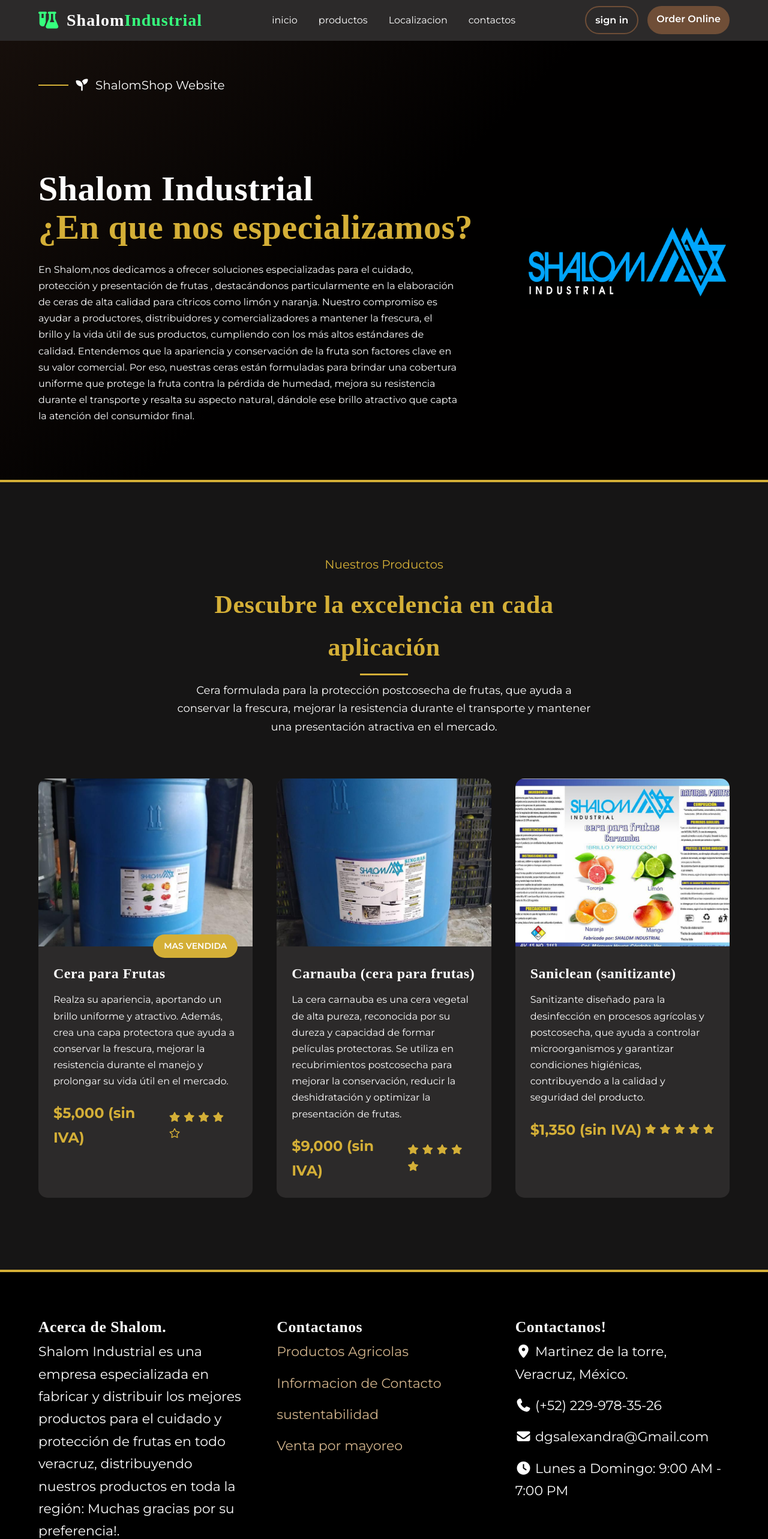
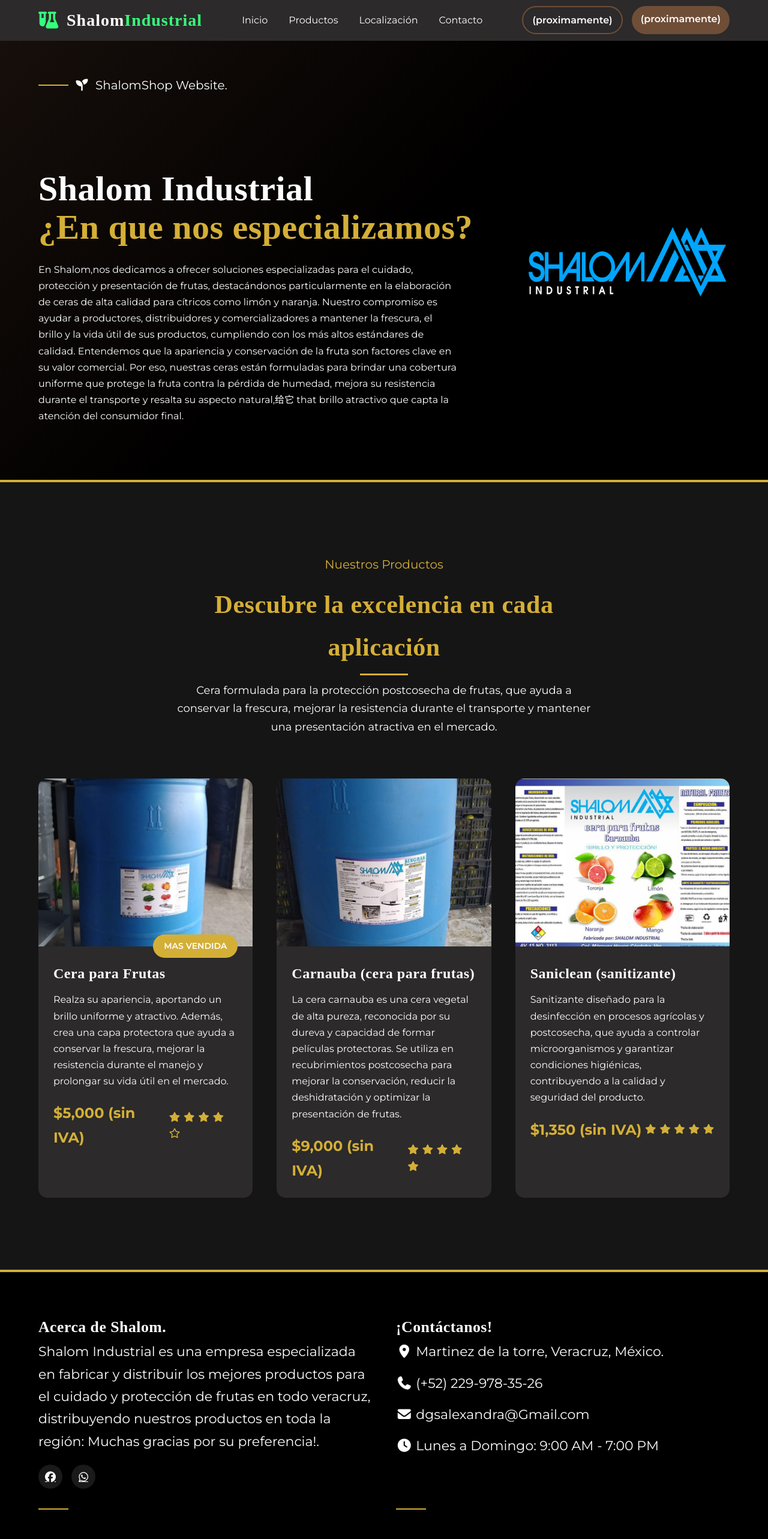
Before and after one commit to shalomIndustrial/ShalomShop.com, a plain HTML site: page index.html in a window 1280 px wide. Shown: the top 2566 px of the page at 60% size. Drawn offline with Linux system fonts and the light colour scheme; a web font is replaced by a local one.

Commit message:
Update index.html

```diff
--- a/index.html
+++ b/index.html
@@ -1,19 +1,15 @@
 <!DOCTYPE html>
 <html lang="es">
-
 <head>
     <meta charset="UTF-8">
     <meta name="viewport" content="width=device-width, initial-scale=1.0">
-    <title> SHALOM Shop</title>
+    <title>SHALOM Shop</title>
     <!-- Link to ccs file -->
-    <link rel="stylesheet" href="https://cdnjs.cloudflare.com/ajax/libs/font-awesome/7.0.1/css/all.min.css" integrity="sha512-2SwdPD6INVrV/lHTZbO2nodKhrnDdJK9/kg2XD1r9uGqPo1cUbujc+IYdlYdEErWNu69gVcYgdxlmVmzTWnetw==" crossorigin="anonymous" referrerpolicy="no-referrer"
-    />
+    <link rel="stylesheet" href="https://cdnjs.cloudflare.com/ajax/libs/font-awesome/7.0.1/css/all.min.css" integrity="sha512-2SwdPD6INVrV/lHTZbO2nodKhrnDdJK9/kg2XD1r9uGqPo1cUbujc+IYdlYdEErWNu69gVcYgdxlmVmzTWnetw==" crossorigin="anonymous" referrerpolicy="no-referrer" />
     <!-- lets link google font for inserting font families-->
     <link rel="preconnect" href="https://fonts.googleapis.com">
     <link rel="preconnect" href="https://fonts.gstatic.com" crossorigin>
-    <link href="https://fonts.googleapis.com/css2?family=Montserrat:ital
-,wght@0,100..900;1,100..900&family=Playfair:ital,opsz,wght@0,5..1200
-,300..900;1,5..1200,300..900&display=swap" rel="stylesheet">
+    <link href="https://fonts.googleapis.com/css2?family=Montserrat:ital,wght@0,100..900;1,100..900&family=Playfair:ital,opsz,wght@0,5..1200,300..900;1,5..1200,300..900&display=swap" rel="stylesheet">
     <!-- Link to ccs file -->
     <link rel="stylesheet" href="styles.css">
 </head>
@@ -23,7 +19,6 @@
     <header>
         <div class="container header-container">
             <a href="#" class="logo">
-
                 <!-- now insert shalom icons here-->
                 <i class="fa-solid fa-flask-vial logo-icon"></i>
                 <div class="logo-text">Shalom<span>Industrial</span></div>
@@ -31,36 +26,32 @@
 
             <nav>
                 <ul>
-                    <li><a href="#">inicio</a></li>
-                    <li><a href="#productos">productos</a></li>
-                    <li><a href="#localizacion">Localizacion</a></li>
-                    <li><a href="#contactos">contactos</a></li>
+                    <li><a href="#inicio">Inicio</a></li>
+                    <li><a href="#productos">Productos</a></li>
+                    <li><a href="#localizacion">Localización</a></li>
+                    <li><a href="#contactos">Contacto</a></li>
                 </ul>
             </nav>
 
             <div class="nav-buttons">
-                <a href="#" class="btn btn-secondary">sign in</a>
-                <a href="#" class="btn btn-primary">Order Online</a>
+                <a href="#" class="btn btn-secondary">(proximamente)</a>
+                <a href="#" class="btn btn-primary">(proximamente)</a>
             </div>
         </div>
     </header>
 
     <!-- Hero Section -->
-    <section class="hero">
+    <section class="hero" id="inicio">
         <div class="container">
             <div class="hero-content">
                 <div class="hero-subtitle">
-                    <i class="fa-solid fa-seedling"></i> ShalomShop Website
+                    <i class="fa-solid fa-seedling"></i> ShalomShop Website.
                 </div>
-                <h1 class="hero-title"><br>Shalom Industrial <br><span>
-             ¿En que nos especializamos? </span></h1>
-                <p class="hero-text">En Shalom,nos dedicamos a ofrecer soluciones especializadas para el cuidado, protección y presentación de frutas , destacándonos particularmente en la elaboración de ceras de alta calidad para cítricos como limón y naranja. Nuestro compromiso
-                    es ayudar a productores, distribuidores y comercializadores a mantener la frescura, el brillo y la vida útil de sus productos, cumpliendo con los más altos estándares de calidad. Entendemos que la apariencia y conservación de la fruta
-                    son factores clave en su valor comercial. Por eso, nuestras ceras están formuladas para brindar una cobertura uniforme que protege la fruta contra la pérdida de humedad, mejora su resistencia durante el transporte y resalta su aspecto
-                    natural, dándole ese brillo atractivo que capta la atención del consumidor final.</p>
+                <h1 class="hero-title"><br>Shalom Industrial <br><span>¿En que nos especializamos?</span></h1>
+                <p class="hero-text">En Shalom,nos dedicamos a ofrecer soluciones especializadas para el cuidado, protección y presentación de frutas, destacándonos particularmente en la elaboración de ceras de alta calidad para cítricos como limón y naranja. Nuestro compromiso es ayudar a productores, distribuidores y comercializadores a mantener la frescura, el brillo y la vida útil de sus productos, cumpliendo con los más altos estándares de calidad. Entendemos que la apariencia y conservación de la fruta son factores clave en su valor comercial. Por eso, nuestras ceras están formuladas para brindar una cobertura uniforme que protege la fruta contra la pérdida de humedad, mejora su resistencia durante el transporte y resalta su aspecto natural,给它 that brillo atractivo que capta la atención del consumidor final.</p>
                 <div class="hero-buttons">
-                    <a href="#productos" class="btn btn-primary">Explota tu blends</a>
-                    <a href="#" class="btn btn-secondary"> visitanos en nuestra tienda</a>
+                    <a href="#productos" class="btn btn-primary">Explorar</a>
+                    <a href="#" class="btn btn-secondary">(proximamente)</a>
                 </div>
             </div>
             <img src="4.png" style="width: 350px;">
@@ -73,7 +64,7 @@
             <div class="section-header">
                 <div class="section-subtitle">Nuestros Productos</div>
                 <h2 class="section-title">Descubre la excelencia en cada aplicación</h2>
-                <p class="section-desc"> Cera formulada para la protección postcosecha de frutas, que ayuda a conservar la frescura, mejorar la resistencia durante el transporte y mantener una presentación atractiva en el mercado.</p>
+                <p class="section-desc">Cera formulada para la protección postcosecha de frutas, que ayuda a conservar la frescura, mejorar la resistencia durante el transporte y mantener una presentación atractiva en el mercado.</p>
             </div>
 
             <div class="product-grid">
@@ -85,7 +76,7 @@
                     <div class="product-info">
                         <div class="product-tag">MAS VENDIDA</div>
                         <h3 class="product-title">Cera para Frutas</h3>
-                        <p class="product-desc"> Realza su apariencia, aportando un brillo uniforme y atractivo. Además, crea una capa protectora que ayuda a conservar la frescura, mejorar la resistencia durante el manejo y prolongar su vida útil en el mercado. </p>
+                        <p class="product-desc">Realza su apariencia, aportando un brillo uniforme y atractivo. Además, crea una capa protectora que ayuda a conservar la frescura, mejorar la resistencia durante el manejo y prolongar su vida útil en el mercado.</p>
                         <div class="product-footer">
                             <div class="product-price">$5,000 (sin IVA)</div>
                             <div class="rating">
@@ -105,10 +96,8 @@
                     </div>
 
                     <div class="product-info">
-                        <h3 class="product-title">Carnauba (cera para frutas) </h3>
-                        <p class="product-desc">La cera carnauba es una cera vegetal de alta pureza, reconocida por su dureza y capacidad de formar películas protectoras. Se utiliza en recubrimientos postcosecha para mejorar la conservación, reducir la deshidratación y optimizar
-                            la presentación de frutas.
-                        </p>
+                        <h3 class="product-title">Carnauba (cera para frutas)</h3>
+                        <p class="product-desc">La cera carnauba es una cera vegetal de alta pureza, reconocida por su dureva y capacidad de formar películas protectoras. Se utiliza en recubrimientos postcosecha para mejorar la conservación, reducir la deshidratación y optimizar la presentación de frutas.</p>
                         <div class="product-footer">
                             <div class="product-price">$9,000 (sin IVA)</div>
                             <div class="rating">
@@ -117,12 +106,10 @@
                                 <i class="fas fa-star"></i>
                                 <i class="fas fa-star"></i>
                                 <i class="fas fa-star"></i>
-
                             </div>
                         </div>
                     </div>
                 </div>
-
 
                 <div class="product-card">
                     <div class="product-img">
@@ -143,37 +130,27 @@
                         </div>
                     </div>
                 </div>
-                <!-- cierra product-grid -->
+            </div>
+        </div>
     </section>
 
-
-    <!-- footer -->
-    <footer>
+    <!-- contactos -->
+    <footer id="contactos">
         <div class="container">
             <div class="footer-content">
                 <div class="footer-column">
-                    <h3> Acerca de Shalom.</h3>
+                    <h3>Acerca de Shalom.</h3>
                     <p style="color: var(--cera-white); margin-bottom: 20px;">Shalom Industrial es una empresa especializada en fabricar y distribuir los mejores productos para el cuidado y protección de frutas en todo veracruz, distribuyendo nuestros productos en toda la región: Muchas gracias por su preferencia!.</p>
                     <div class="social-links">
                         <a href="#"><i class="fa-brands fa-facebook"></i></a>
-                        <a href="#"><i class="fa-brands fa-instagram"></i></a>
-                        <a href="#"><i class="fa-brands fa-twitter"></i></a>
-                        <a href="#"><i class="fa-brands fa-whatsapp"></i></a>
+                       <a href="https://wa.me/528444993690?text=Hola,%20me%20gustaría%20más%20información%20sobre%20sus%20productos" target="_blank">
+    <i class="fa-brands fa-whatsapp"></i>
+</a>
                     </div>
                 </div>
 
                 <div class="footer-column">
-                    <h3> Contactanos</h3>
-                    <ul class="footer-links">
-                        <li><a href="#">Productos Agricolas</a></li>
-                        <li><a href="#">Informacion de Contacto</a></li>
-                        <li><a href="#">sustentabilidad</a></li>
-                        <li><a href="#">Venta por mayoreo</a></li>
-                    </ul>
-                </div>
-
-                <div class="footer-column">
-                    <h3>Contactanos!</h3>
+                    <h3>¡Contáctanos!</h3>
                     <ul class="footer-links">
                         <li><i class="fas fa-map-marker-alt"></i> Martinez de la torre, Veracruz, México.</li>
                         <li><i class="fas fa-phone"></i> (+52) 229-978-35-26</li>
@@ -189,10 +166,7 @@
         </div>
     </footer>
 
-
-
     <!-- link to JavaScript file -->
     <script src="script.js"></script>
 </body>
-
 </html>
```
